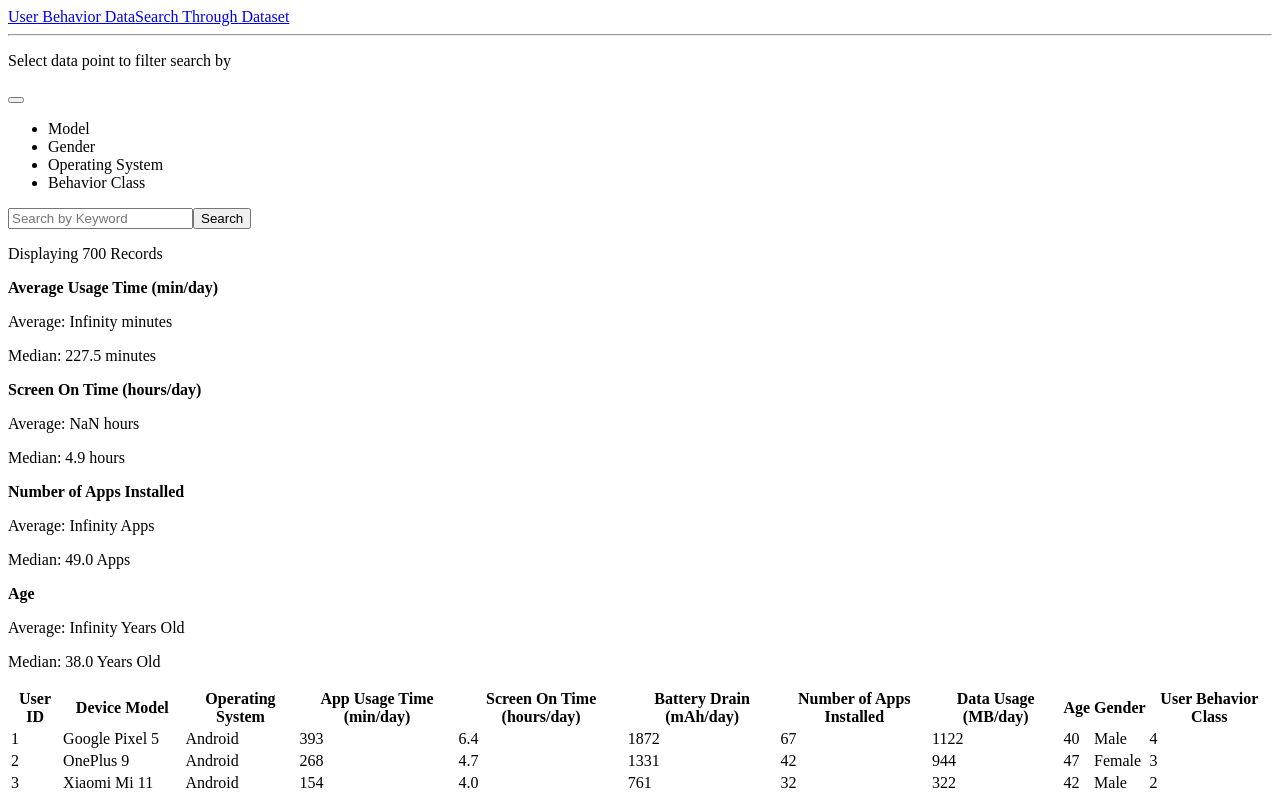
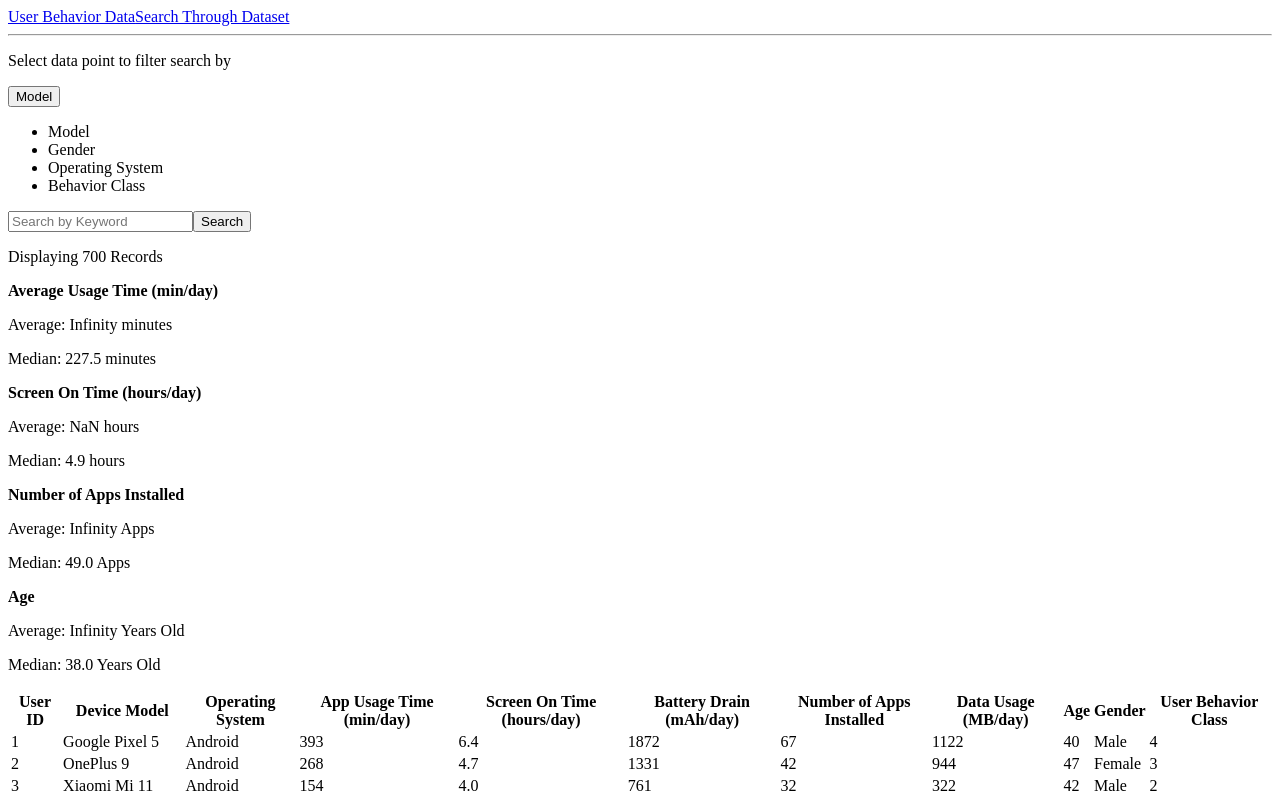
Before and after one commit to shakaylac/Mid-course-Assignment, a React app in the folder assignment-app/: page /search in a window 1280 px wide. Shown: the top 796 px of the page. Built offline with nearby package versions, Linux system fonts and the light colour scheme; the HTML template or start-up script is replaced by a standard one.

Commit message:
Made the useState Model. I need the dropdown button to start off with Model.

```diff
--- a/assignment-app/src/DropdownButton.jsx
+++ b/assignment-app/src/DropdownButton.jsx
@@ -3,7 +3,7 @@ import { useState } from "react";
 function DropdownButton({ onFilterChange}) {
 
 
-    const [selectedOption, setSelectedOption] = useState('');
+    const [selectedOption, setSelectedOption] = useState("Model");
 
     const handleChange = (e) => {
        const value = e.target.getAttribute("data-value");
```
